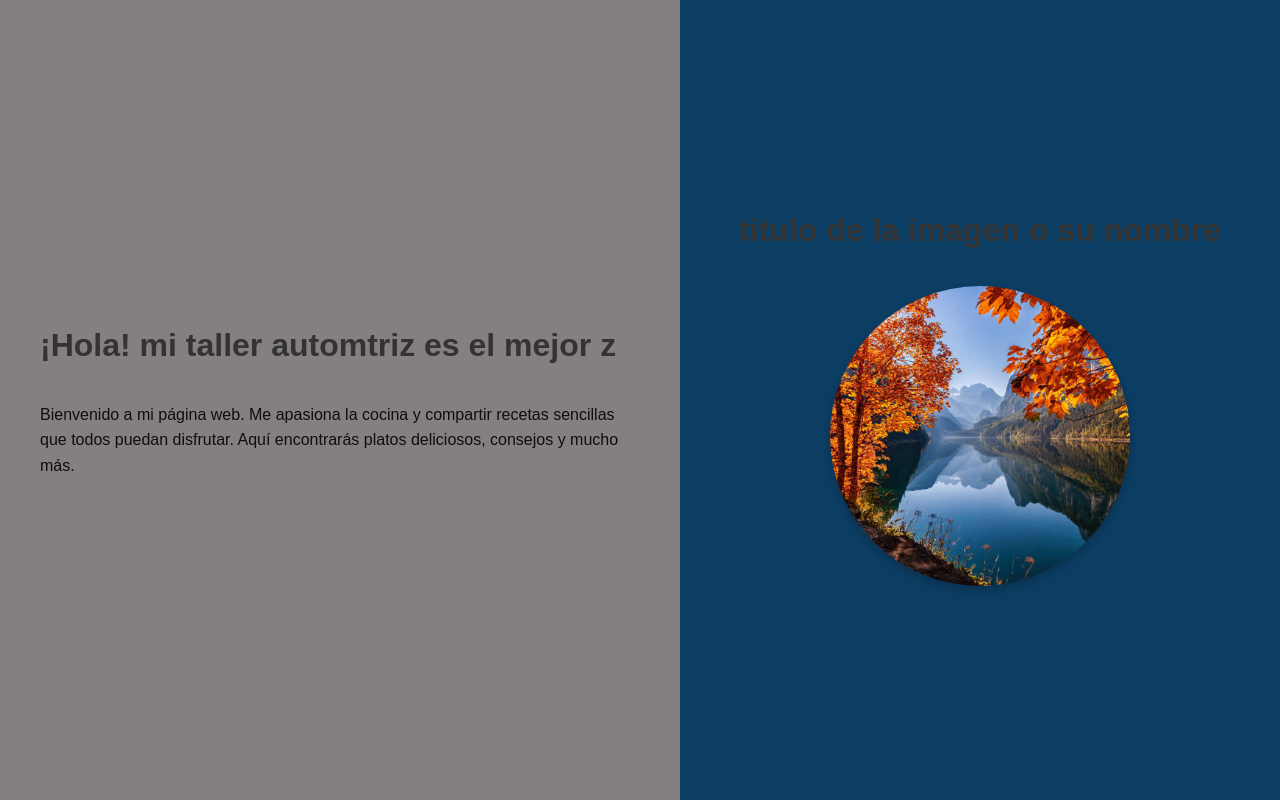
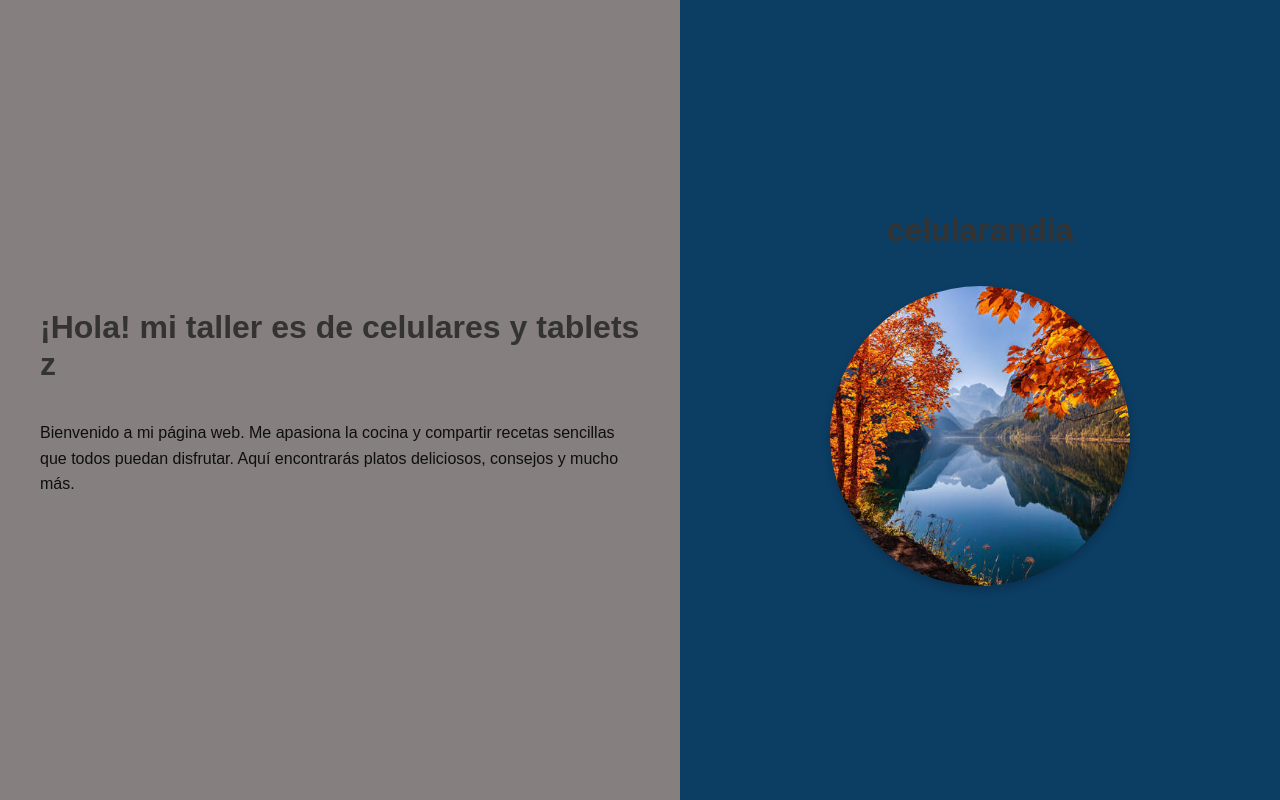
Before and after one commit to salasjose657-tech/cocinasa, a plain HTML site: page index.html in a window 1280 px wide. Drawn offline with Linux system fonts and the light colour scheme.

Commit message:
Add files via upload

```diff
--- a/index.html
+++ b/index.html
@@ -61,7 +61,7 @@
 
     <!-- Sección izquierda: información personal -->
     <div class="izquierda">
-        <h1>¡Hola! mi taller automtriz es el mejor z</h1> <!-- Título principal -->
+        <h1>¡Hola! mi taller es de celulares y tablets  z</h1> <!-- Título principal -->
         <p>
             Bienvenido a mi página web. Me apasiona la cocina y compartir recetas sencillas
             que todos puedan disfrutar. Aquí encontrarás platos deliciosos, consejos y mucho más.
@@ -70,7 +70,7 @@
 
     <!-- Sección derecha: imagen personal -->
     <div class="derecha">
-        <h1>titulo de la imagen o su nombre</h1>
+        <h1>celularandia</h1>
         <p>
             <img src="image.jpg" alt="Foto de José Salas"> <!-- Imagen (debes tener un archivo llamado 'foto.jpg' en la misma carpeta) -->
         </p>
```
